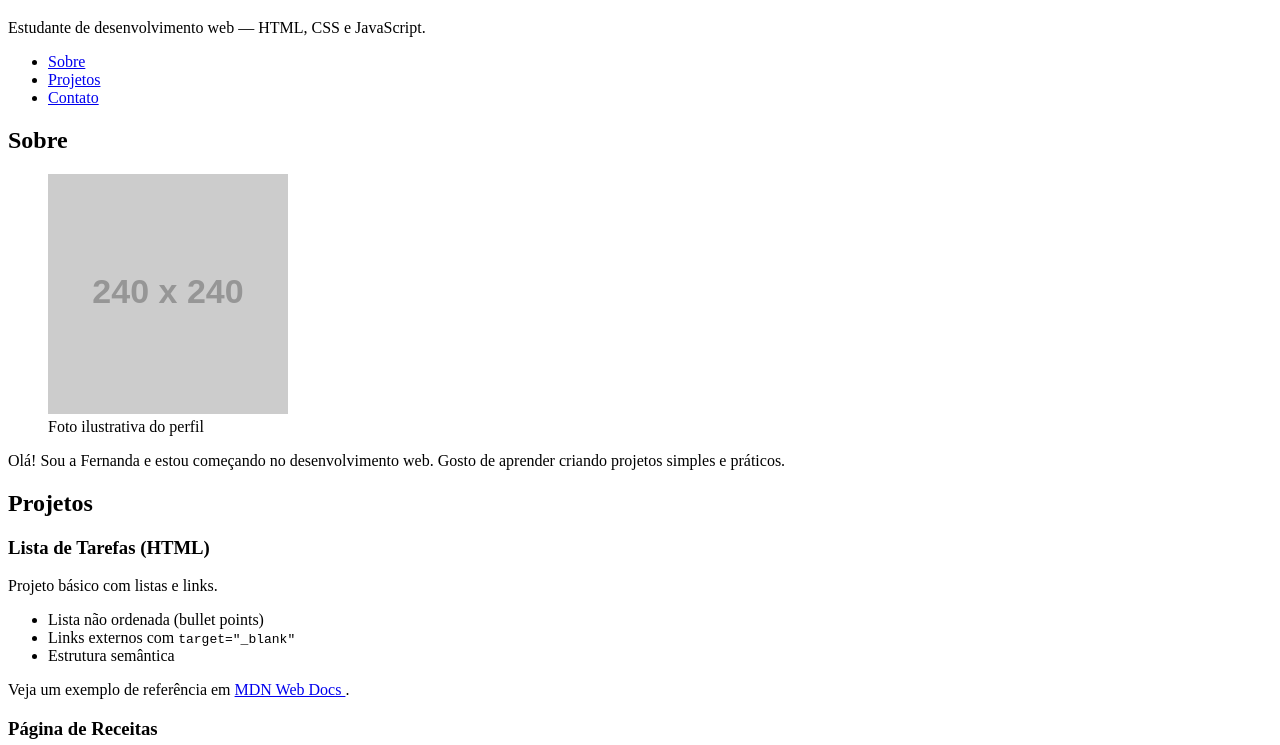
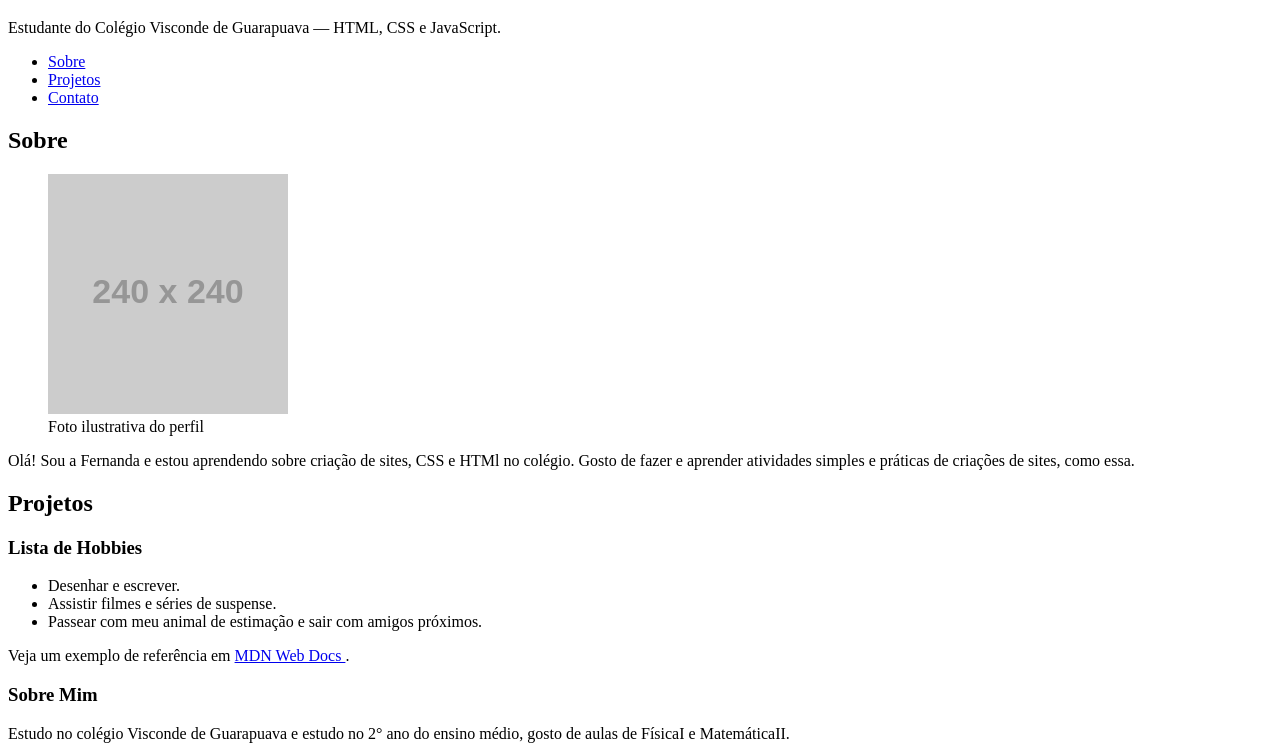
Before and after one commit to FERNANDADOBGENSKI/atividade-pratica-em-HTML, a plain HTML site: page portfolio-html/index.html in a window 1280 px wide. Shown: the part 61-806 px from the top of the page. Drawn offline with Linux system fonts and the light colour scheme; placeholder pictures from the web are drawn by us.

Commit message:
bobo esponga

```diff
--- a/portfolio-html/index.html
+++ b/portfolio-html/index.html
@@ -9,7 +9,7 @@
 <body>
 <header>
 <h1>Portfólio de Fer</h1>
-<p>Estudante de desenvolvimento web — HTML, CSS e JavaScript.</p>
+<p>Estudante do Colégio Visconde de Guarapuava — HTML, CSS e JavaScript.</p>
 <nav aria-label="Navegação principal">
 <ul>
 <li><a href="#sobre">Sobre</a></li>
@@ -22,25 +22,24 @@
 <section id="sobre">
 <h2>Sobre</h2>
 <figure>
-<img src="https://via.placeholder.com/240" alt="Retrato de Maria sorrindo
+<img src="https://via.placeholder.com/240" alt="Retrato de Fernanda sorrindo
 de frente.">
 <figcaption>Foto ilustrativa do perfil</figcaption>
 </figure>
 <p>
-Olá! Sou a Fernanda e estou começando no desenvolvimento web.
-Gosto de aprender criando projetos simples e práticos.
+Olá! Sou a Fernanda e estou aprendendo sobre criação de sites, CSS e HTMl no colégio.
+Gosto de fazer e aprender atividades simples e práticas de criações de sites, como essa.
 </p>
 </section>
 <section id="projetos">
 <h2>Projetos</h2>
 <article>
-<h3>Lista de Tarefas (HTML)</h3>
-<p>Projeto básico com listas e links.</p>
+<h3>Lista de Hobbies</h3>
 
 <ul>
-<li>Lista não ordenada (bullet points)</li>
-<li>Links externos com <code>target="_blank"</code></li>
-<li>Estrutura semântica</li>
+<li>Desenhar e escrever.</li>
+<li>Assistir filmes e séries de suspense.</li>
+<li>Passear com meu animal de estimação e sair com amigos próximos.</li>
 </ul>
 <p>
 Veja um exemplo de referência em
@@ -51,8 +50,8 @@ MDN Web Docs
 </p>
 </article>
 <article>
-<h3>Página de Receitas</h3>
-<p>Estruturação de conteúdo com títulos, parágrafos e imagens.</p>
+<h3>Sobre Mim</h3>
+<p>Estudo no colégio Visconde de Guarapuava e estudo no 2° ano do ensino médio, gosto de aulas de FísicaI e MatemáticaII.</p>
 </article>
 </section>
 <section id="contato">
```
